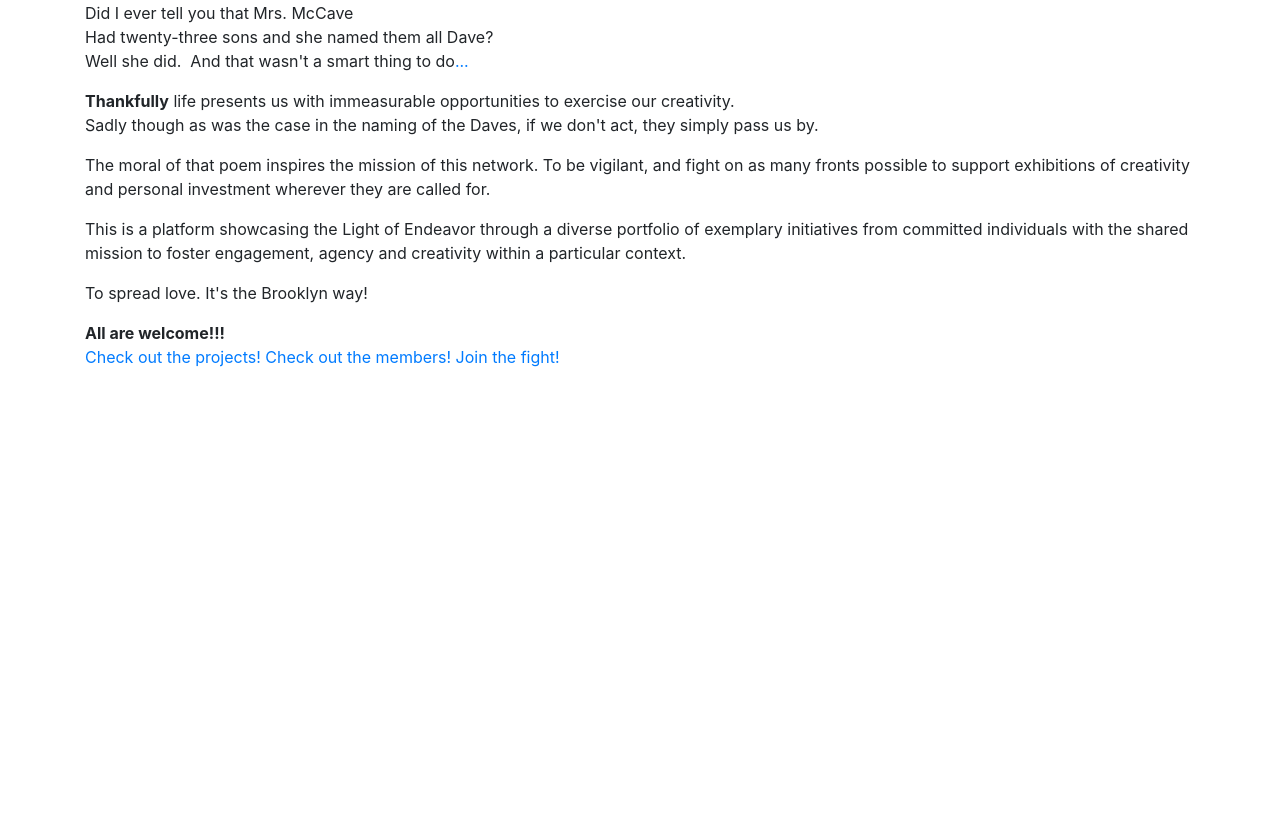
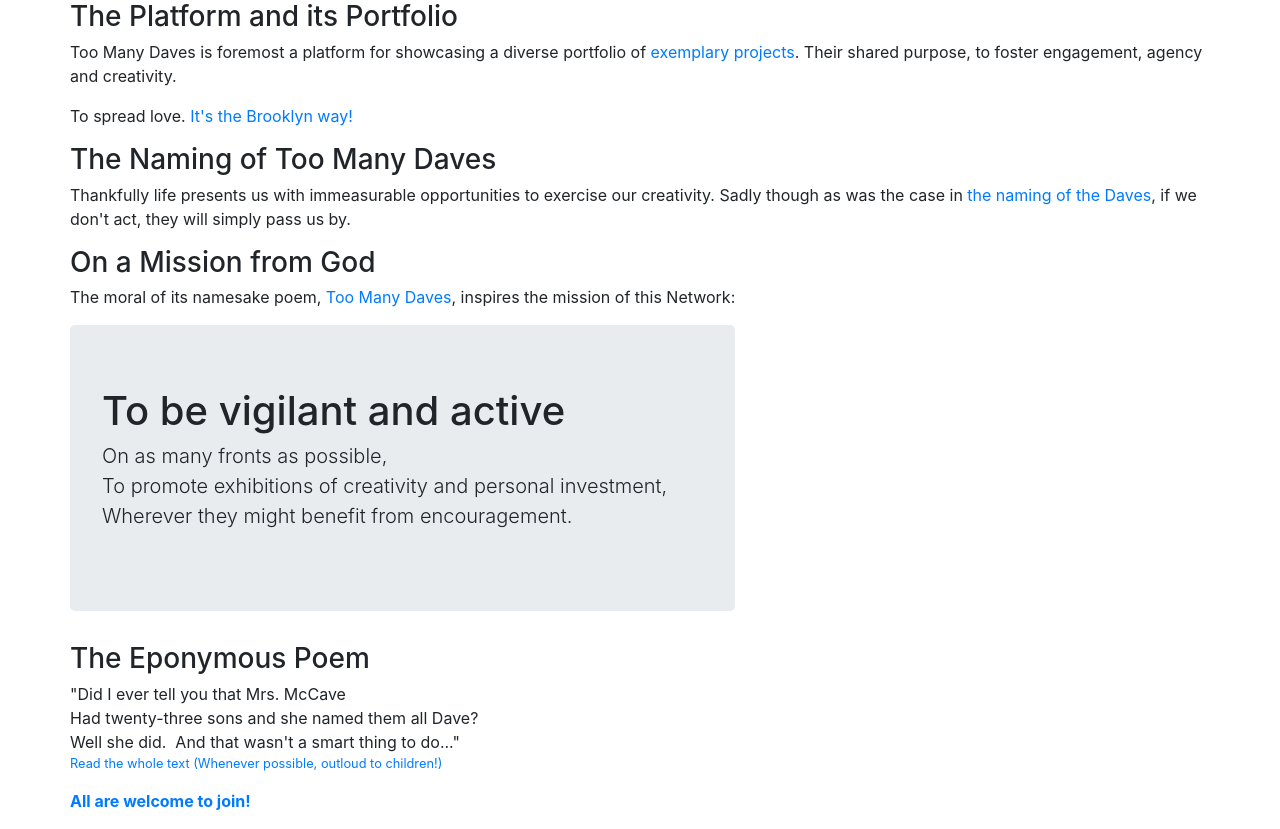
Before and after one commit to toomanydaves/django-proj, a Django app: page /about/ in a window 1280 px wide. Shown: the part 55-884 px from the top of the page. Before the commit the page ends 422 px from the top, so only its background shows below. Run offline with Django 3.2, Linux system fonts and the light colour scheme; some libraries are stand-ins or nearby versions.

Commit message:
expands upon the notion of Too Many Daves in toomanydaves/about.html

```diff
--- a/django_proj/toomanydaves/templates/toomanydaves/about.html
+++ b/django_proj/toomanydaves/templates/toomanydaves/about.html
@@ -3,45 +3,79 @@
 {% block title %}What is Too Many Daves?{% endblock %}
 
 {% block content %}
+    <div class="row">
+        <section id="too-many-daves-as-platfrom">
+            <h3>The Platform and its Portfolio</h3>
+            <p>
+                Too Many Daves is foremost a platform for showcasing a diverse portfolio of
+                <a href="/projects">exemplary projects</a>.
+                Their shared purpose, to foster engagement, agency and creativity.
+            </p>
+            <p>
+                To spread love.
+                <a
+                    href="https://www.pinterest.de/BrooklynTours/spread-love-its-the-brooklyn-way/"
+                    target="_blank"
+                >It's the Brooklyn way!</a>
+            </p>
+        </section>
+    </div>
+    <div class="row">
+        <section id="explanation">
+            <h3>The Naming of Too Many Daves</h3>
+            <p>
+                Thankfully life presents us with immeasurable opportunities
+                to exercise our creativity. Sadly though
+                as was the case in
+                <a href="#naming-of-the-daves">the naming of the Daves</a>,
+                if we don't act, they will simply pass us by.
+            </p>
+        </section>
+    </div>
+    <div class="row">
+        <section id="mission">
+            <h3>On a Mission from God</h3>
+            <p>
+                The moral of its namesake poem,
+                <a
+                    href="http://www.poetryfoundation.org/poems/42882"
+                    target="blank"
+                >Too Many Daves</a>,
+                inspires the mission of this Network:
+            </p>
+            <div class="jumbotron">
+                <h1>
+                    To be vigilant and active<br>
+                </h1>
+                <p class="lead">
+                    On as many fronts as possible,<br>
+                    To promote exhibitions of creativity and personal investment,<br>
+                    Wherever they might benefit from encouragement.
+                </p>
+            </div>
+        </section>
+    </div>
+    <div class="row">
         <section id="poem">
-        <blockquote>
-            Did I ever tell you that Mrs. McCave<br>
+            <h3>The Eponymous Poem</h3>
+            <blockquote id="naming-of-the-daves">
+                "Did I ever tell you that Mrs. McCave<br>
                 Had twenty-three sons and she named them all Dave?<br>
-            Well she did.&nbsp;&nbsp;And that wasn't a smart thing to do<a
-                href="http://www.poetryfoundation.org/poems/42882/too-many-daves"
+                Well she did.&nbsp;&nbsp;And that wasn't a smart thing to do..."
+                <p class="small">
+                    <a
+                        href="http://www.poetryfoundation.org/poems/42882"
                         target="_blank"
-            >...</a>
+                    >Read the whole text (Whenever possible, outloud to children!)</a>
+                </p>
             </blockquote>
         </section>
-    <section id="explanation">
+    </div>
+    <div class="row">
+        <section id="actions">
             <p>
-            <b>Thankfully</b>
-            life presents us with immeasurable opportunities to exercise our creativity.<br>
-            Sadly though as was the case in the naming of the Daves,
-            if we don't act, they simply pass us by.
-        </p>
-        <p>
-            The moral of that poem inspires the mission of this network.
-            To be vigilant, and fight on as many fronts possible
-            to support exhibitions of creativity and personal investment
-            wherever they are called for.
-        </p>
-        <p>
-            This is a platform showcasing the Light of Endeavor
-            through a diverse portfolio of exemplary initiatives from committed individuals
-            with the shared mission to foster engagement, agency and creativity
-            within a particular context.
-        </p>
-        <p>
-            To spread love. It's the Brooklyn way!
+                <a href="/join"><b>All are welcome to join!</b></a>
             </p>
         </section>
-    <section id="actions">
-        <p>
-            <b>All are welcome!!!</b><br>
-            <a href="/projects">Check out the projects!</a>
-            <a href="/members">Check out the members!</a>
-            <a href="/join">Join the fight!</a>
-        </p>
-    </section>
+    </div>
 {% endblock %}
```
Lines whose indentation alone changed are shown as unchanged.
